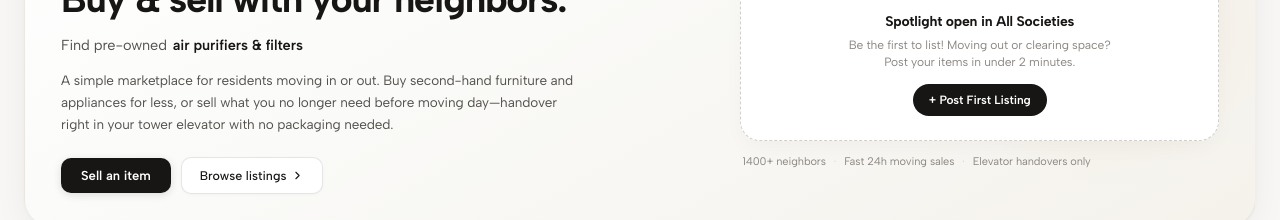
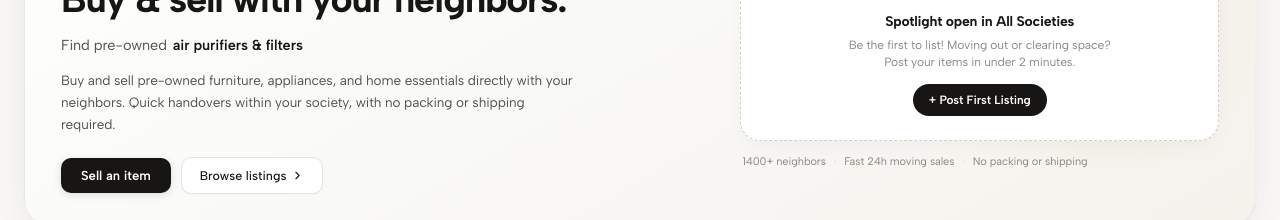
Before and after one commit to Practical-APM/bhangar, a React (Vite) app: page / in a window 1280 px wide. Shown: the part 210-430 px from the top of the page. Built offline with nearby package versions, Linux system fonts and the light colour scheme; no server answers; the database is empty.

Commit message:
style(hero): simplify and normalize hero descriptive copy

```diff
--- a/src/components/HeroSection.tsx
+++ b/src/components/HeroSection.tsx
@@ -179,7 +179,7 @@ export const HeroSection: React.FC<HeroSectionProps> = ({
               margin: '0 0 22px 0',
               maxWidth: '520px',
             }}>
-              A simple marketplace for residents moving in or out. Buy second-hand furniture and appliances for less, or sell what you no longer need before moving day—handover right in your tower elevator with no packaging needed.
+              Buy and sell pre-owned furniture, appliances, and home essentials directly with your neighbors. Quick handovers within your society, with no packing or shipping required.
             </p>
 
             {/* CTA Buttons */}
@@ -443,7 +443,7 @@ export const HeroSection: React.FC<HeroSectionProps> = ({
               <span style={{ color: 'var(--border-subtle)' }}>·</span>
               <span>Fast 24h moving sales</span>
               <span style={{ color: 'var(--border-subtle)' }}>·</span>
-              <span>Elevator handovers only</span>
+              <span>No packing or shipping</span>
             </div>
           </div>
         </div>
```
